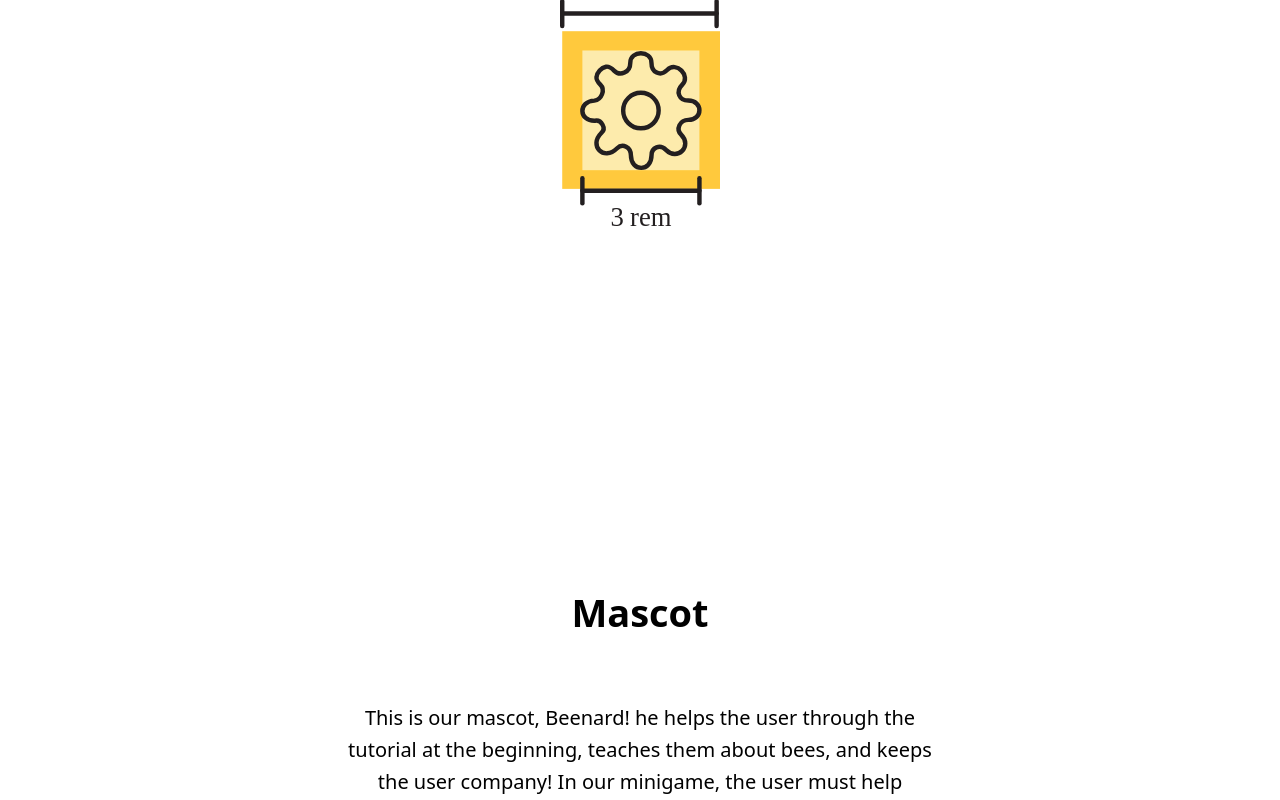
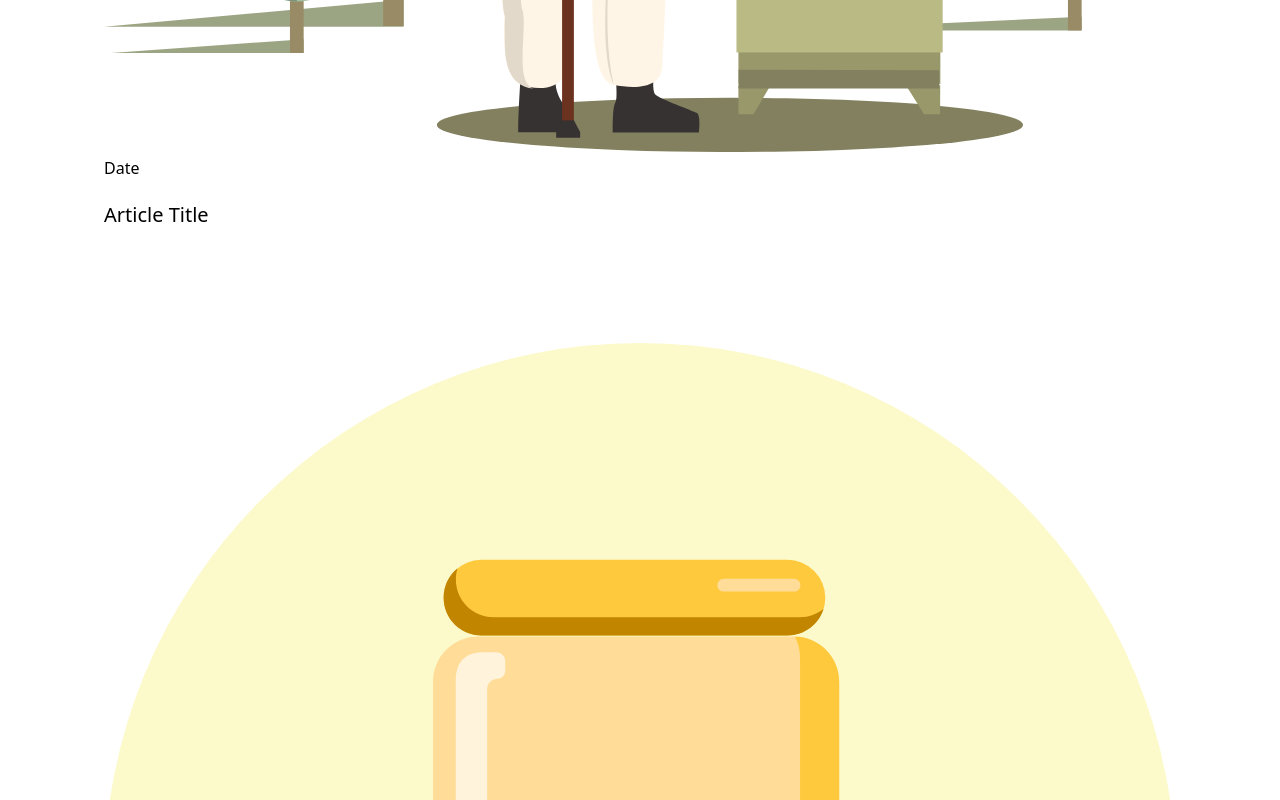
Before and after one commit to kellyzyhuang/HiveFive-Styleguide, a Next.js app: page /Graphics in a window 1280 px wide. Shown: the part 2000-2800 px from the top of the page. Built offline with nearby package versions, Linux system fonts and the light colour scheme.

Commit message:
images html

```diff
--- a/pages/Graphics.js
+++ b/pages/Graphics.js
@@ -21,6 +21,27 @@
             <img src="/images/donate.svg" className={styles.graphicExample}/>
             <img src="/images/Trivia.svg" className={styles.graphicExample}/>
           </div>
+          <div className={styles.graphicSections}>
+            <div className={styles.article}>
+              <div className={styles.overlay}></div>
+              <img src="/images/Beekeeper.svg"className={styles.coverGraphic} alt="Cover"></img>
+              <div className={styles.date}>Date</div>
+              <div className={styles.title}><p>Article Title</p></div>
+            </div>
+            <div className={styles.article}>
+              <div className={styles.overlay}></div>
+              <img src="/images/donate.svg" className={styles.coverGraphic} alt="Cover"></img>
+              <div className={styles.date}>Date</div>
+              <div className={styles.title}><p>Article Title</p></div>
+            </div>
+            <div className={styles.article}>
+              <div className={styles.overlay}></div>
+              <img src="/images/Trivia.svg" className={styles.coverGraphic} alt="Cover"></img>
+              <div className={styles.date}>Date</div>
+              <div className={styles.title}><p>Article Title</p></div>
+            </div>
+          </div>
+
         </div>
         <div className={styles.iconography}>
           <h2>Iconography</h2>
@@ -54,6 +75,33 @@
             <button className={styles.mic}><img src="/images/mic.svg" className={styles.micImg}/></button>
           </div>
         </div>
+        <div className={styles.images}>
+          <h2>Imagery</h2>
+          <p className={styles.description}>Our imagery will include various photos of bees, beekeepers, and environments. These images will serve as coverphotos for articles and quiz questions.</p>
+          <div className={styles.beeImgs}>
+            <img src="/images/bee-image.jpg" className={styles.beeProfile}/>
+            <img src="/images/bee-image3.jpg" className={styles.beeProfile}/>
+            <img src="/images/bee-image2.jpg" className={styles.beeLandscape}/>
+          </div>
+          <div className={styles.article}>
+            <div className={styles.overlay}></div>
+            <img src="/images/bee-image2.jpg" className={styles.coverPhoto} alt="Cover"></img>
+            <div className={styles.date}>Date</div>
+            <div className={styles.title}><p>Article Title</p></div>
+          </div>
+          <div className={styles.article}>
+            <div className={styles.overlay}></div>
+            <img src="/images/bee-image3.jpg" className={styles.coverPhoto} alt="Cover"></img>
+            <div className={styles.date}>Date</div>
+            <div className={styles.title}><p>Article Title</p></div>
+          </div>
+          <div className={styles.article}>
+            <div className={styles.overlay}></div>
+            <img src="/images/bee-image.jpg" className={styles.coverPhoto} alt="Cover"></img>
+            <div className={styles.date}>Date</div>
+            <div className={styles.title}><p>Article Title</p></div>
+          </div>
+        </div>
       </main>
     </>
   )
```
